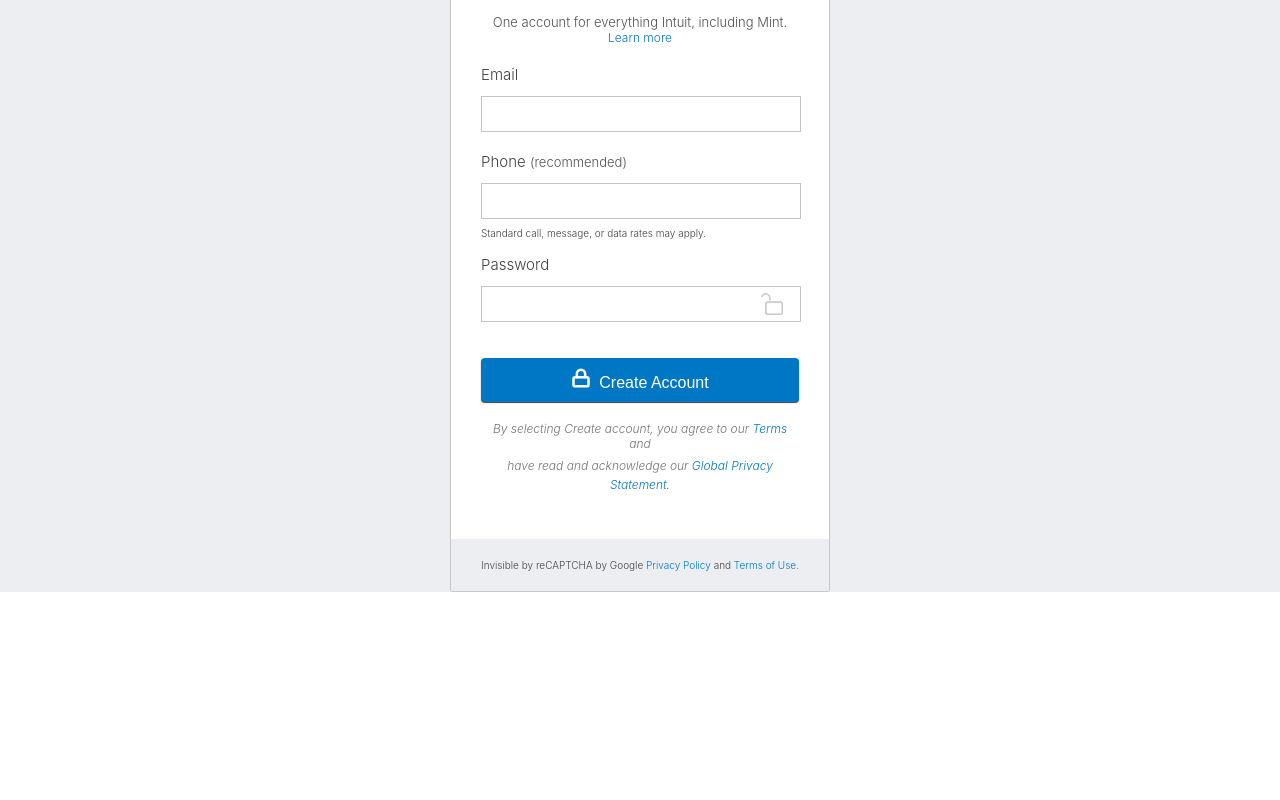
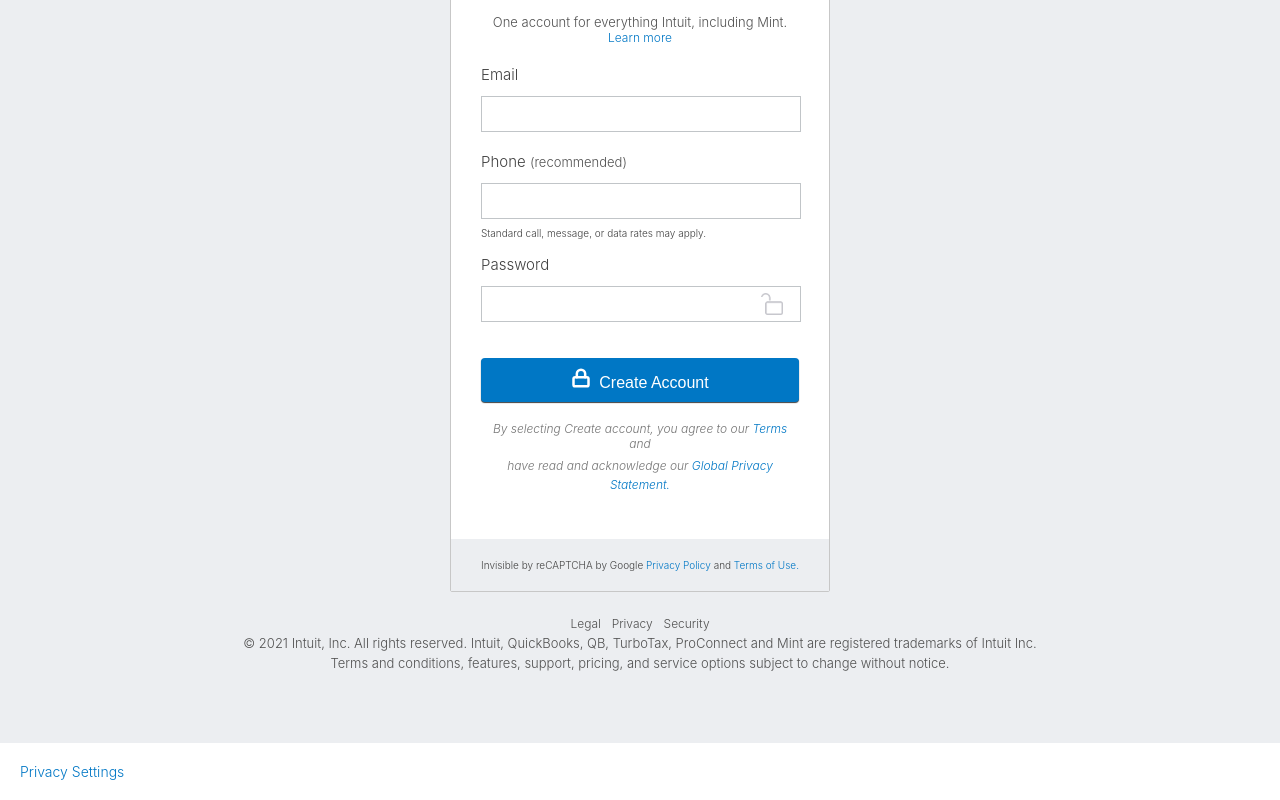
Before and after one commit to Jerriath/form-practice, a React (Create React App) app: page / in a window 1280 px wide. Shown: the part 258-1058 px from the top of the page. Before the commit the page ends 850 px from the top, so only its background shows below. Built offline with nearby package versions, Linux system fonts and the light colour scheme.

Commit message:
Finished everything

```diff
--- a/src/components/Copyright.js
+++ b/src/components/Copyright.js
@@ -11,7 +11,13 @@
 
     return (
         <div className="copyright">
-
+            <div style={{marginBottom: "0.25rem"}} className="terms-holder">
+                <p className="p-anchor">Legal</p>
+                <p className="p-anchor">Privacy</p>
+                <p className="p-anchor">Security</p>
+            </div>
+            <p style={{marginBottom: "0.25rem"}} className="default-font">© 2021 Intuit, Inc. All rights reserved. Intuit, QuickBooks, QB, TurboTax, ProConnect and Mint are registered trademarks of Intuit Inc.</p>
+            <p style={{marginBottom: "3rem"}} className="default-font">Terms and conditions, features, support, pricing, and service options subject to change without notice.</p>
         </div>
     )
 }
--- a/src/components/Footer.js
+++ b/src/components/Footer.js
@@ -11,7 +11,7 @@
 
     return (
         <div className="footer">
-
+            <p style={{fontSize: "14px"}} className="anchor-style">Privacy Settings</p>
         </div>
     )
 }
--- a/src/components/styles.css
+++ b/src/components/styles.css
@@ -140,12 +140,38 @@
 
 
 
+/*----- Copyright styles -----*/
+.copyright {
+    padding: 20px 0;
+    text-align: center;
+    margin: 0.25rem 0;
+}
+
+.terms-holder {
+    display: flex;
+    flex-direction: row;
+    justify-content: space-around;
+    width: 150px;
+    margin: auto;
+}
+
+
+
+/*----- Footer styles -----*/
+.footer {
+    background-color: white;
+    padding: 20px;
+    text-align: left;
+}
+
+
+
 /*----- Global Styles -----*/
 .default-font {
     font-size: 13px;
     margin: 0;
     font-weight: 300;
-    color: #505050;
+    color: #505050 !important;
 }
 
 .bigger-font {
@@ -185,6 +211,18 @@
     text-decoration: underline;
 }
 
+.p-anchor {
+    font-size: 12px;
+    font-weight: 300;
+    color: #505050 !important;
+    margin: 0;
+    cursor: pointer;
+}
+
+.p-anchor:hover {
+    text-decoration: underline;
+}
+
 .terms-font {
     text-align: center;
     margin: 0.25rem;
```
